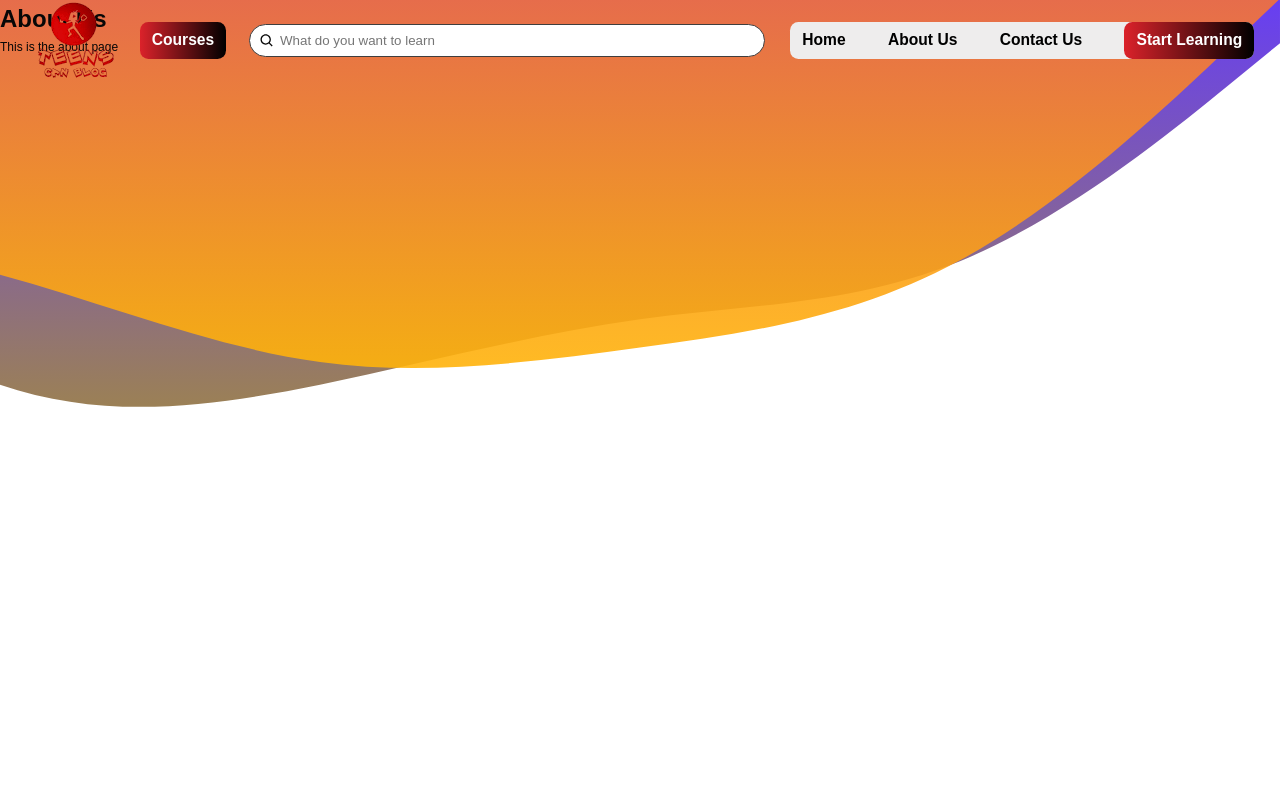
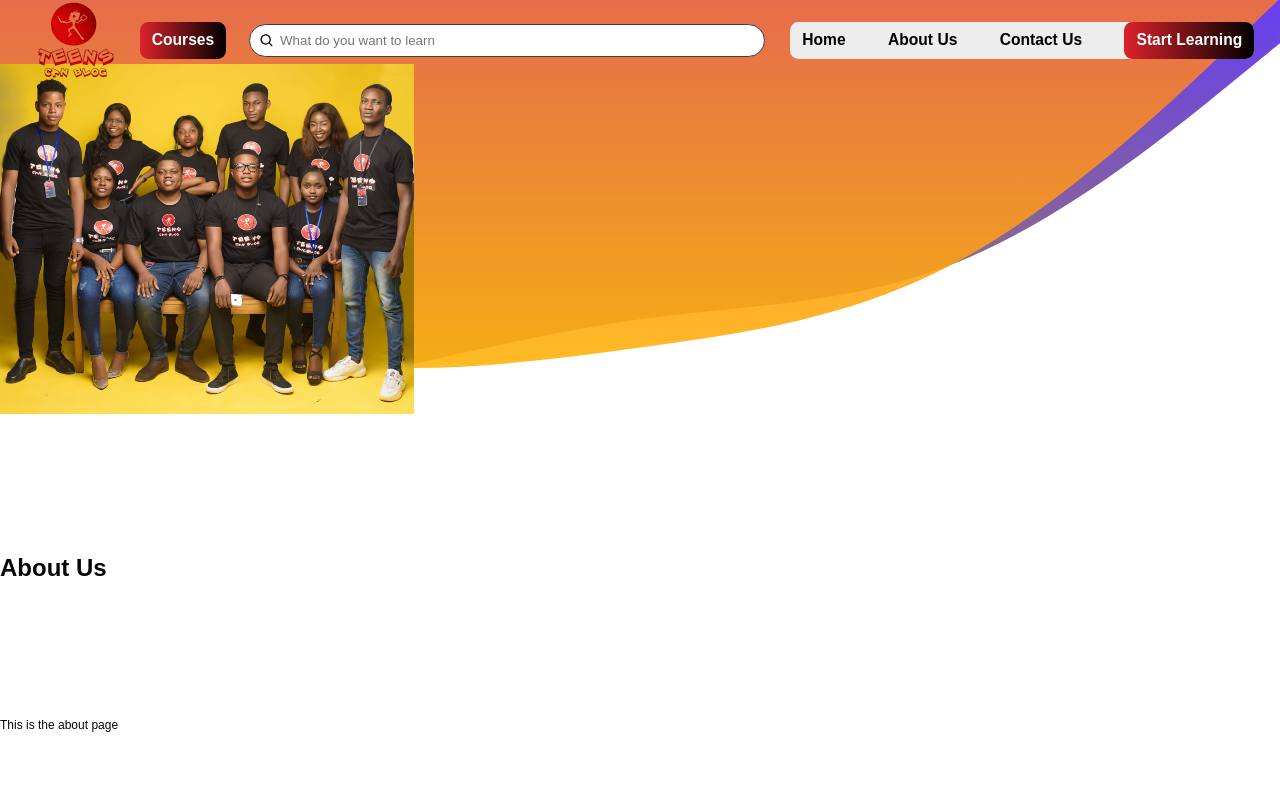
Before and after one commit to Niscolinx/teenscan, a React (Create React App) app: page /about in a window 1280 px wide. Shown: the top 800 px of the page. Built offline with nearby package versions, Linux system fonts and the light colour scheme; what react-router-last-location would draw is missing.

Commit message:
working on about

```diff
--- a/src/sass/components/about.scss
+++ b/src/sass/components/about.scss
@@ -1,4 +1,7 @@
 .about {
     grid-column: sidebar-start / center-end;
     height: 100vh;
+
+    display: grid;
+    align-items: center;
 }
--- a/src/views/About.tsx
+++ b/src/views/About.tsx
@@ -1,5 +1,11 @@
+import Teens3 from '../assets/teens3.png'
+
 const About = () => {
     return <div className='about'>
+
+        <header>
+            <img src={Teens3} alt=''/>
+        </header>
 
         <h1>About Us</h1>
         This is the about page
```
